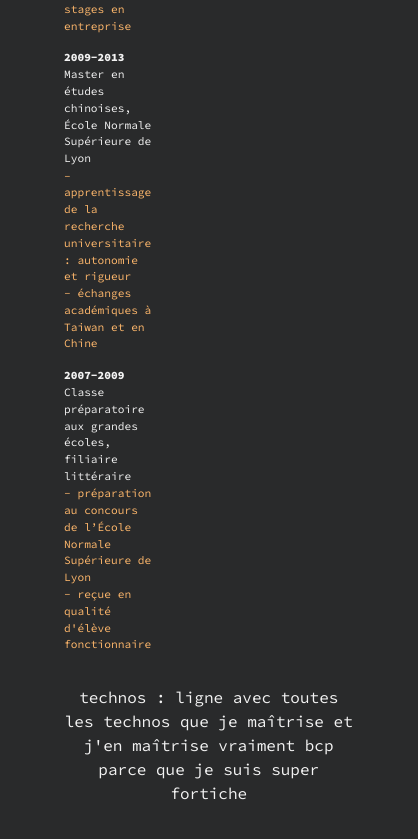
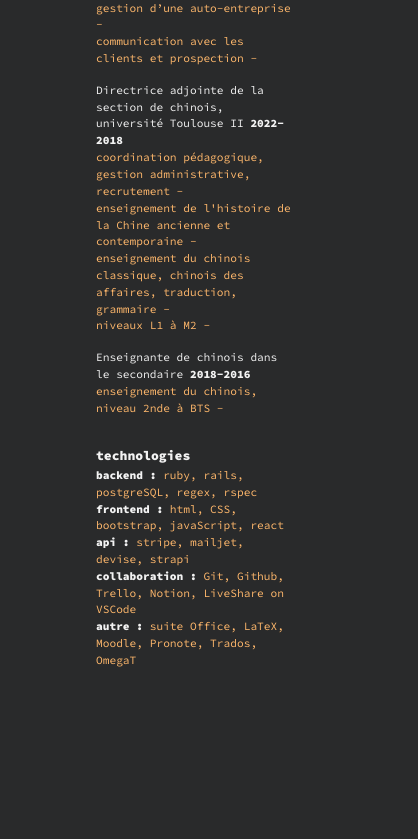
Before and after one commit to Sojabio/Portfolio, a React (Vite) app: page /resume in a window 390 px wide. Shown: the part 1049-1888 px from the top of the page, 418 px wide, since content can reach past the window. After the commit the page ends 1814 px from the top, so only its background shows below. Built offline with nearby package versions, Linux system fonts and the light colour scheme; no server answers.

Commit message:
add technos to resume

```diff
--- a/src/pages/resume/resume.css
+++ b/src/pages/resume/resume.css
@@ -1,4 +1,5 @@
 .resume-container {
+  margin-top: -3rem;
   display: grid;
   grid-template-columns: 1fr 1fr; /* Two equal-width columns */
   gap: 10vh; /* Gap between columns */
@@ -17,6 +18,7 @@
   color: var(--white);
   font-weight: bold;
 }
+
 .dark-theme .resume-container h4{
     color: var(--white);
     font-weight: lighter;
@@ -59,7 +61,21 @@
 
 
 
+@media (max-width: 768px) {
+  .resume-container {
+    font-size: 0.7rem;
+    grid-template-columns: 1fr;
+    gap: 2vh; /* Reduce gap between sections */
+    padding: 2rem;
+  }
+
+  .left-column, .right-column {
+    text-align: left;
+  }
+
+}
 
 .technos {
-  margin-top: 2rem;
+  padding-top: 1rem;
+  padding-bottom: 1rem;
 }
--- a/src/pages/resume/resume.jsx
+++ b/src/pages/resume/resume.jsx
@@ -56,11 +56,19 @@ const Resume = () => {
             <ul>
               <li>enseignement du chinois, niveau 2nde à BTS -</li>
             </ul>
+        <div>
+          <h3 className="technos"> technologies </h3>
+            <ul>
+              <li><span>backend : </span>ruby, rails, postgreSQL, regex, rspec</li>
+              <li><span>frontend : </span>html, CSS, bootstrap, javaScript, react</li>
+              <li><span>api : </span>stripe, mailjet, devise, strapi</li>
+              <li><span>collaboration : </span>Git, Github, Trello, Notion, LiveShare on VSCode</li>
+              <li><span>autre : </span>suite Office, LaTeX, Moodle, Pronote, Trados, OmegaT</li>
+
+            </ul>
         </div>
       </div>
-      <div className="technos">
-        <p> technos : ligne avec toutes les technos que je maîtrise et j'en maîtrise vraiment bcp parce que je suis super fortiche</p>
-      </div>
+      </div >
     </div>
 
 
```
